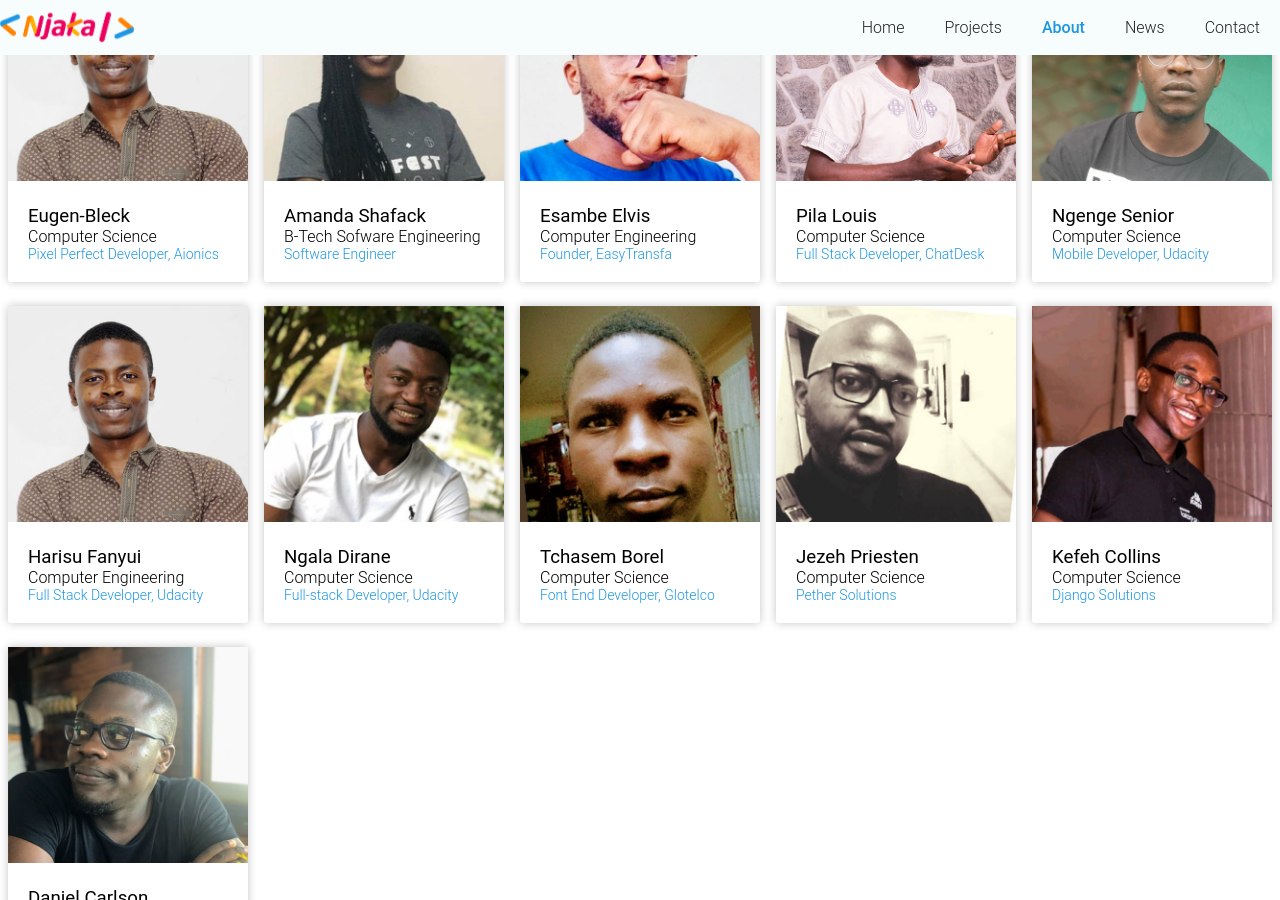
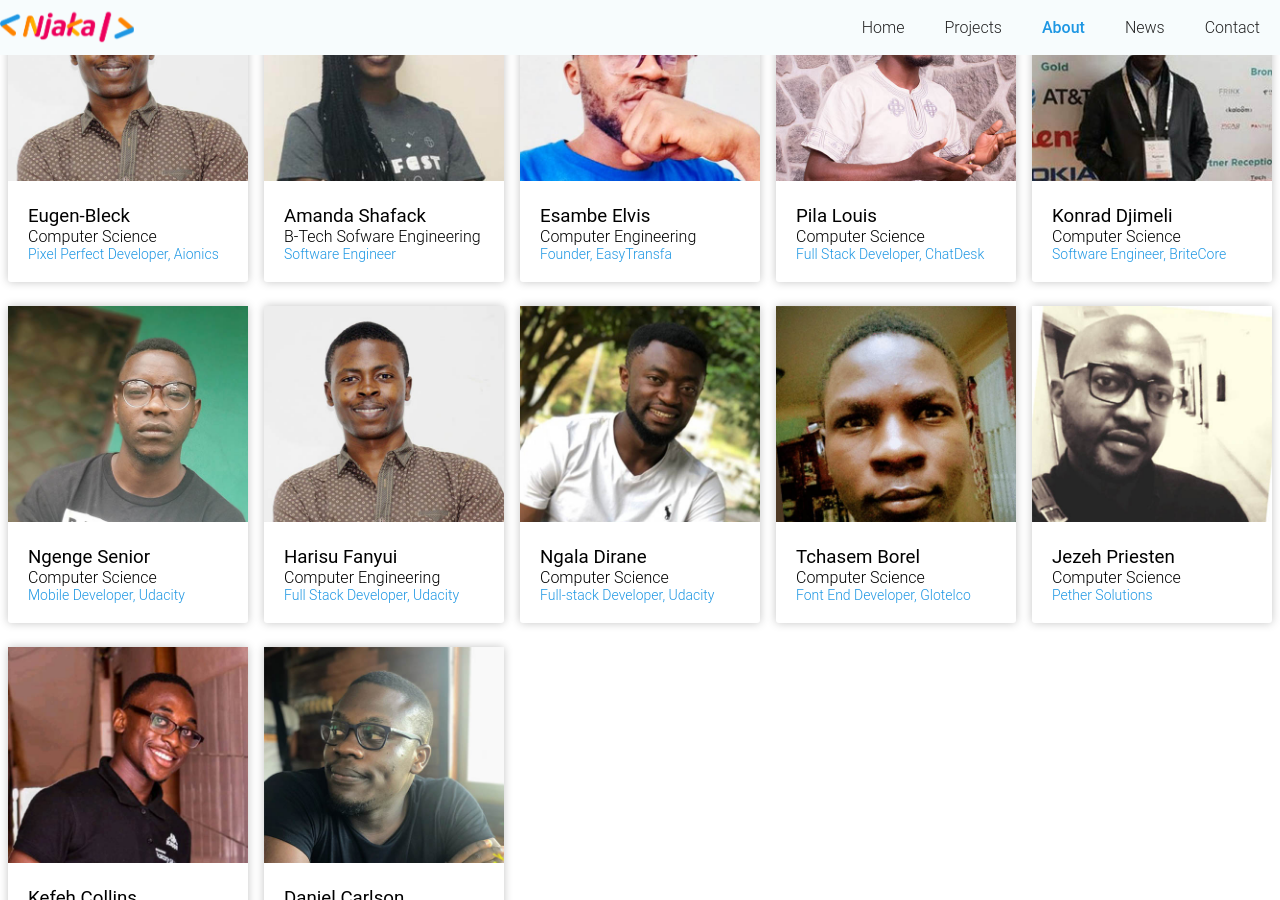
Before and after one commit to bl3ck/njaka.org, a Jekyll site: the page built from about-us.html, in a window 1280 px wide and 900 px high, scrolled down 368 px. Built offline with Jekyll 4.4.1, drawn with Linux system fonts in a browser that asks for light colours; nearby versions of some CDN libraries; library files that are not in the unit come from our copies.

Commit message:
feat: New team member, Konrad Djimeli

```diff
--- a/_data/team_members.yml
+++ b/_data/team_members.yml
@@ -14,6 +14,10 @@
   position: Full Stack Developer, ChatDesk
   university: Computer Science
   image: /assets/img/team/pila.jpg
+- name: Konrad Djimeli
+  position: Software Engineer, BriteCore
+  university: Computer Science
+  image: /assets/img/team/konrad.jpg
 - name: Ngenge Senior
   position: Mobile Developer, Udacity
   university: Computer Science
```
Also changed, not shown: assets/img/team/konrad.jpg (added).
